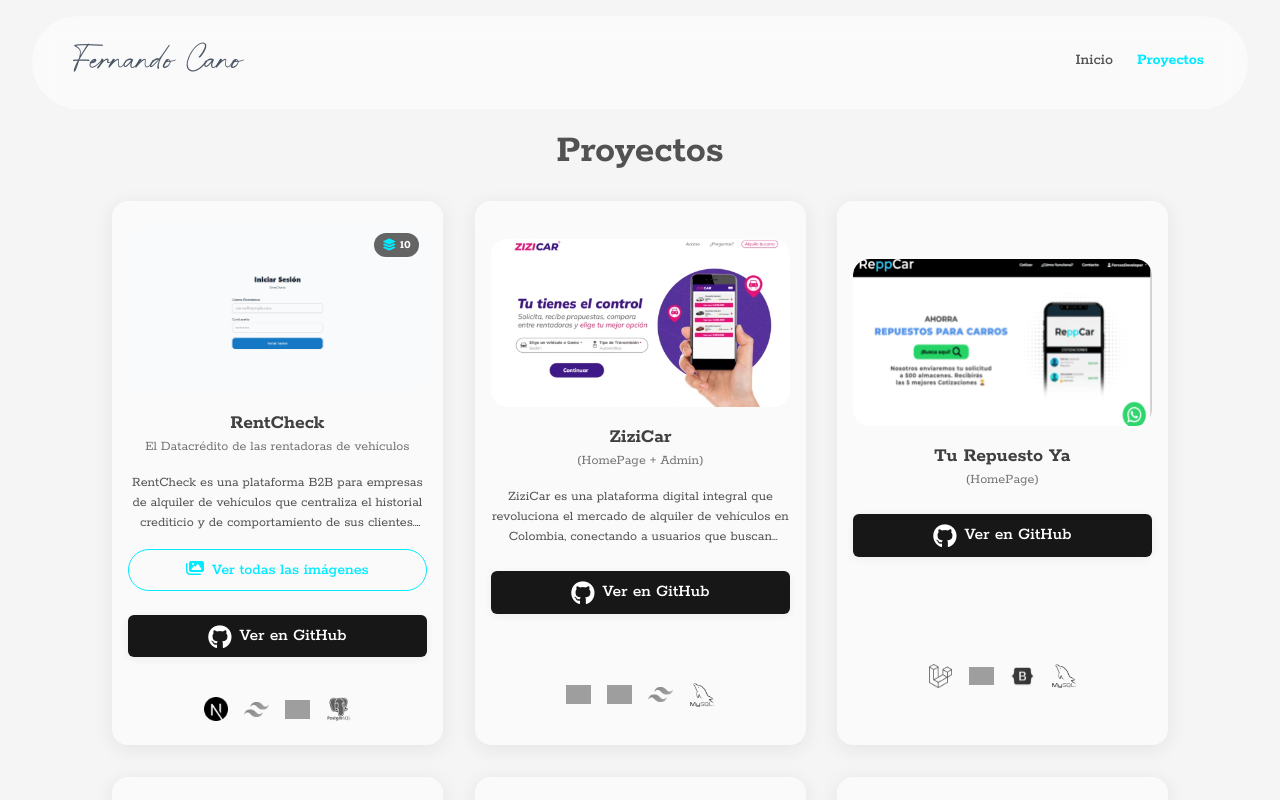
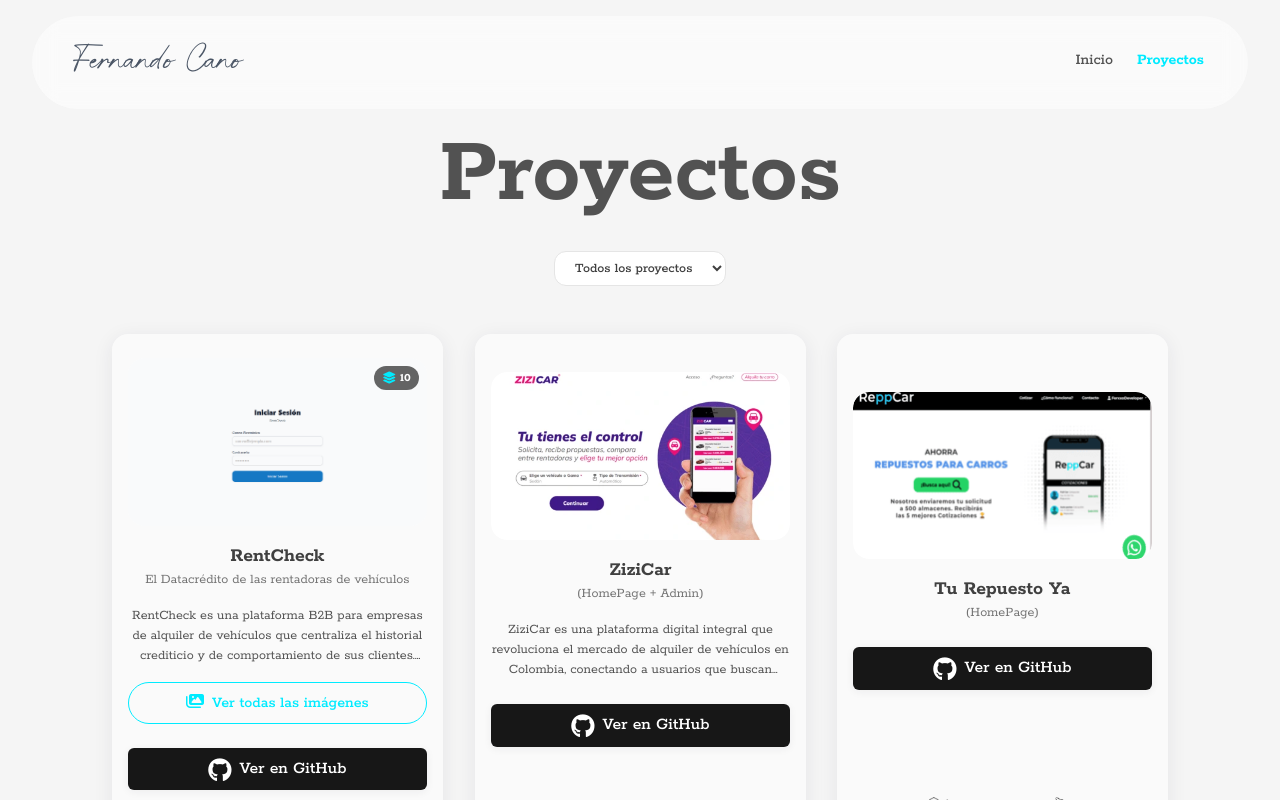
Before and after one commit to FernandoDev19/portfolio, a React (Vite) app: page /projects in a window 1280 px wide. Shown: the top 800 px of the page. Built offline with nearby package versions, Linux system fonts and the light colour scheme; grey boxes are pictures that could not be loaded.

Commit message:
Add: filters

```diff
--- a/package.json
+++ b/package.json
@@ -1,7 +1,7 @@
 {
   "name": "portfolio-fernando-cano",
   "private": true,
-  "version": "2.0.0",
+  "version": "2.1.1",
   "type": "module",
   "scripts": {
     "dev": "vite",
--- a/src/components/ProjectGalleryModal.tsx
+++ b/src/components/ProjectGalleryModal.tsx
@@ -1,4 +1,4 @@
-import React, { useState } from "react";
+import { useState } from "react";
 import Swal from "sweetalert2";
 import withReactContent from "sweetalert2-react-content";
 import Skeleton from "./Skeleton";
--- a/src/index.css
+++ b/src/index.css
@@ -383,3 +383,6 @@
     color: #00ebff !important;
     background: transparent !important;
 }
+
+.scrollbar-none::-webkit-scrollbar { display: none; }
+.scrollbar-none { -ms-overflow-style: none; scrollbar-width: none; }
--- a/src/pages/home/skills/components/technologies/TechItem.tsx
+++ b/src/pages/home/skills/components/technologies/TechItem.tsx
@@ -1,4 +1,6 @@
 import type { TechIndicator } from "../../../../../data/tech";
+import { TECH } from "../../../../../data/tech";
+import { useNavigate } from "react-router";
 
 type Props = {
     imageUrl: string;
@@ -9,18 +11,34 @@
 };
 
 export default function TechItem({imageUrl, width, title, alt, techIndicator}: Props) {
+  const navigate = useNavigate();
+  const techName = title.split(' - ')[0];
+
+  const hasProjects = TECH.projects.some(project =>
+    project.technologies.some(tech => tech.title === techName)
+  );
+
+  const handleClick = () => {
+    if (hasProjects) {
+      navigate(`/projects?tech=${encodeURIComponent(techName)}`);
+    }
+  };
+
   return (
-    <li className="tech-item  flex flex-col items-center justify-center">
+    <li
+      className={`tech-item flex flex-col items-center justify-center ${hasProjects ? 'cursor-pointer hover:!scale-110 transition-transform' : ''}`}
+      onClick={handleClick}
+      title={hasProjects ? `Ver proyectos con ${techName}` : ''}
+    >
       <div className="relative">
         <img
           loading="lazy"
           src={imageUrl}
           width={width}
           height={width}
-          title={title}
           alt={alt}
-          style={{ filter: 'drop-shadow(0 20px 4px rgba(0,0,0,0.2))' }}
-          className="transition-transform duration-300 hover:scale-110"
+          style={{ filter: 'drop-shadow(1px 0 0 white) drop-shadow(-1px 0 0 white) drop-shadow(0 1px 0 white) drop-shadow(0 -1px 0 white)' }}
+          className="transition-transform duration-300"
         />
         <div className={`absolute -bottom-1 -right-1 w-3 h-3 rounded-full border-2 border-white ${
           techIndicator === 'active' ? 'bg-green-500' :
@@ -28,7 +46,7 @@
           techIndicator === 'past' ? 'bg-blue-500' : 'bg-red-500'
         }`}></div>
       </div>
-      <span className="text-xs mt-2 text-center text-neutral-600 dark:!text-neutral-100">{title.split(' - ')[0]}</span>
+      <span className="text-xs mt-2 text-center text-neutral-600 dark:!text-neutral-100">{techName}</span>
     </li>
   );
 }
--- a/src/pages/projects/Projects.tsx
+++ b/src/pages/projects/Projects.tsx
@@ -1,28 +1,93 @@
-import { TECH } from '../../data/tech';
-import ProjectItem from './ProjectItem';
-import { useEffect } from 'react';
+import { TECH } from "../../data/tech";
+import ProjectItem from "./ProjectItem";
+import { useEffect, useMemo } from "react";
+import { useSearchParams } from "react-router";
 
 export default function Projects() {
+    const [searchParams, setSearchParams] = useSearchParams();
+    const selectedTech = searchParams.get("tech") || "All";
 
     useEffect(() => {
-    window.scrollTo({top: 0, behavior: "smooth"});
+        window.scrollTo({ top: 0, behavior: "smooth" });
+    }, [selectedTech]); // Scroll to top when filter changes
+
+    // Get unique technologies from all projects
+    const allTechnologies = useMemo(() => {
+        const techSet = new Set<string>();
+        TECH.projects.forEach((project) => {
+            project.technologies.forEach((tech) => {
+                techSet.add(tech.title);
             });
+        });
+        return ["All", ...Array.from(techSet).sort()];
+    }, []);
+
+    const filteredProjects = useMemo(() => {
+        if (selectedTech === "All") return TECH.projects;
+        return TECH.projects.filter((project) =>
+            project.technologies.some((tech) => tech.title === selectedTech),
+        );
+    }, [selectedTech]);
+
+    const handleFilterChange = (tech: string) => {
+        if (tech === "All") {
+            searchParams.delete("tech");
+            setSearchParams(searchParams);
+        } else {
+            setSearchParams({ tech });
+        }
+    };
 
     return (
-    <div className="flex flex-col items-center projects">
-      <h1 className="text-8xl mt-10 font-bold text-neutral-600 dark:text-neutral-100 mb-8" style={{lineHeight: "0.9"}}>
+        <div className="flex flex-col items-center projects w-full mb-20 px-4 md:px-0">
+            <h1
+                className="text-6xl md:text-8xl mt-10 font-bold text-neutral-600 dark:text-neutral-100 mb-8"
+                style={{ lineHeight: "0.9" }}
+            >
                 Proyectos
             </h1>
+
+            {/* Filter UI */}
+            <div className="w-full max-w-5xl mb-12 flex flex-col items-center gap-3">
+                <select
+                    value={selectedTech}
+                    onChange={(e) => handleFilterChange(e.target.value)}
+                    className="px-4 py-2 rounded-xl text-sm font-medium bg-white dark:bg-neutral-800 border border-neutral-200 dark:border-neutral-700 text-neutral-700 dark:text-neutral-300 focus:outline-none focus:ring-2 focus:ring-primary"
+                >
+                    {allTechnologies.map((tech) => (
+                        <option key={tech} value={tech}>
+                            {tech === "All" ? "Todos los proyectos" : tech}
+                        </option>
+                    ))}
+                </select>
+
+                {/* Solo muestra chip si hay filtro activo */}
+                {selectedTech !== "All" && (
+                    <button
+                        onClick={() => handleFilterChange("All")}
+                        className="flex items-center gap-2 px-3 py-1 rounded-full text-xs bg-primary/10 text-primary border border-primary/30 hover:bg-primary/20 transition-all"
+                    >
+                        {selectedTech}{" "}
+                        <span className="text-base leading-none">×</span>
+                    </button>
+                )}
+            </div>
+
             <div
                 className="w-full grid gap-8"
-        style={{gridTemplateColumns: "repeat(auto-fit, minmax(300px, 1fr))"}}
+                style={{
+                    gridTemplateColumns: "repeat(auto-fit, minmax(300px, 1fr))",
+                }}
             >
-        {TECH.projects.map((project) => (
-          <ProjectItem
-            key={project.id}
-            {...project}
-          />
-        ))}
+                {filteredProjects.length > 0 ? (
+                    filteredProjects.map((project) => (
+                        <ProjectItem key={project.id} {...project} />
+                    ))
+                ) : (
+                    <div className="col-span-full text-center text-neutral-500 py-12">
+                        No se encontraron proyectos con esta tecnología.
+                    </div>
+                )}
             </div>
         </div>
     );
```
Lines whose indentation alone changed are shown as unchanged.
